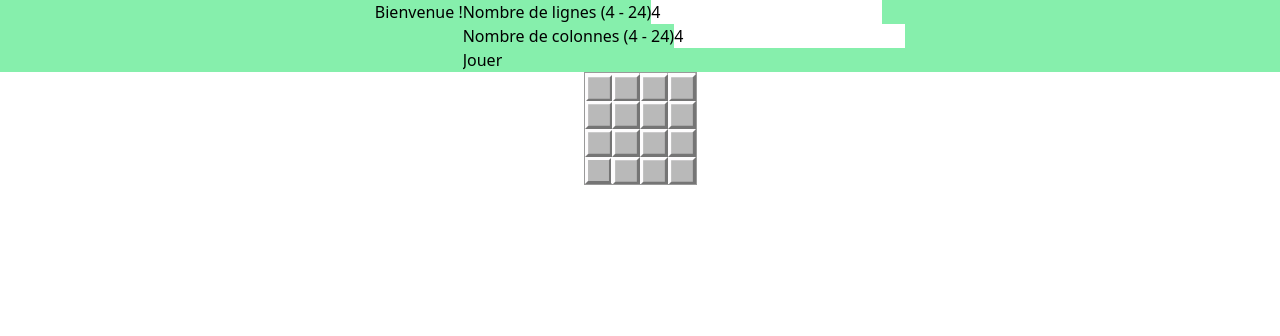
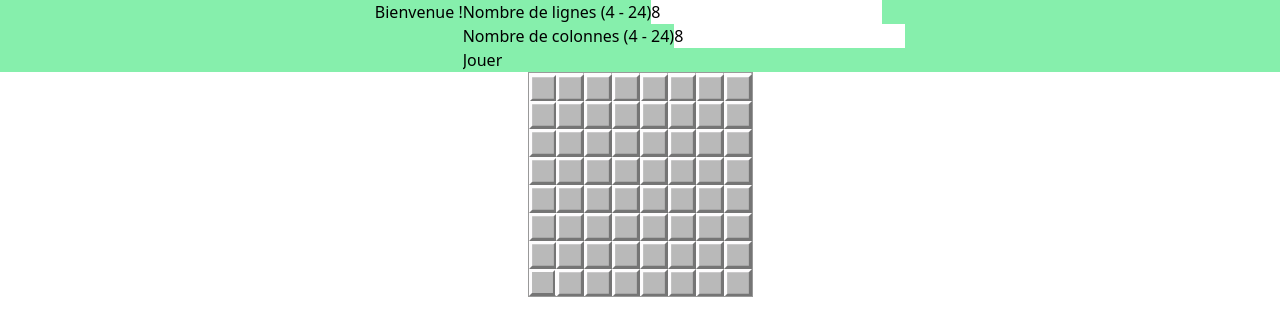
Before and after one commit to gbonjean/minesweeper, a Next.js app: page / in a window 1280 px wide. Shown: the top 336 px of the page. Built offline with nearby package versions, Linux system fonts and the light colour scheme.

Commit message:
logique okok

```diff
--- a/components/minesweeper.js
+++ b/components/minesweeper.js
@@ -1,31 +1,16 @@
 import { useState } from 'react';
 
-const STATES = [
-  "opened",
-  "mine-neighbour-1",
-  "mine-neighbour-2",
-  "mine-neighbour-3",
-  "mine-neighbour-4",
-  "mine-neighbour-5",
-  "mine-neighbour-6",
-  "mine-neighbour-7",
-  "mine-neighbour-8",
-  "mine",
-  "unopened",
-  "flagged"
-]
+export default function Minesweeper() {
 
-
-
-export default function Minesweeper() {
   const minesDensity = 0.1
 
   const [play, setPlay] = useState(false)
   const [text, setText] = useState('Bienvenue !')
-  const [rows, setRows] = useState(4)
-  const [cols, setCols] = useState(4)
+  const [rows, setRows] = useState(8)
+  const [cols, setCols] = useState(8)
   const [grid, setGrid] = useState(createBoard(rows, cols, minesDensity))
-  const [mask, setMask] = useState(Array.from(Array(rows), () => new Array(cols).fill(10)))
+  const [mask, setMask] = useState(fillMask(rows, cols, 12))
+
 
   const hasWon = () => {
     let res = true
@@ -99,43 +84,60 @@ export default function Minesweeper() {
   }
 
   const handleRowsChange = (val) => {
-    if (val > 3 && val < 25) setRows(val)
+    if (val > 3 && val < 25) {
+      setRows(val)
+      setMask(fillMask(val, cols, 12))
+    }
   }
 
   const handleColsChange = (val) => {
-    if (val > 3 && val < 25) setCols(val)
+    if (val > 3 && val < 25) {
+      setCols(val)
+      setMask(fillMask(rows, val, 12))
+    }
   }
 
   const start = () => {
     setPlay(true)
     setGrid(createBoard(rows, cols, minesDensity))
-    setMask(Array.from(Array(rows), () => new Array(cols).fill(10)))
+    setMask(fillMask(rows, cols, 10))
   }
 
   const end = (boom) => {
-    setMask(grid)
     setPlay(false)
-    setText(boom ? 'Perdu !' : 'Bravo !')
+    if (boom) {
+      setMask(grid)
+      setText('Perdu !')
+    } else setText('Bravo !')
   }
 
   return (
     <div className='' onContextMenu={(e) => e.preventDefault()}>
       <Info
+        play={play}
         text={text} rows={rows} cols={cols}
         onRowsChange={(e) => handleRowsChange(Number(e.target.value))}
         onColsChange={(e) => handleColsChange(Number(e.target.value))}
         onPlay={() => start()}
       />
-      <Grid grid={grid} mask={mask} rows={rows} cols={cols} onCellClick={(e, i, j) => handleClick(e, i, j)} />
+      <Grid
+        play={play}
+        grid={grid}
+        mask={mask}
+        rows={rows}
+        cols={cols}
+        onCellClick={(e, i, j) => handleClick(e, i, j)} />
     </div>
-  );
+    );
+
 }
 
-
-function Grid({ grid, mask, rows, cols, onCellClick }) {
+const Grid = ({ play, grid, mask, rows, cols, onCellClick }) => {
 
   const handleClick = (e, i, j) => {
-    onCellClick(e, i, j)
+    if (play) {
+      onCellClick(e, i, j)
+    }
   }
 
   let board = [];
@@ -143,7 +145,7 @@ function Grid({ grid, mask, rows, cols, onCellClick }) {
   for (let i = 0; i < rows; i++) {
     let row = [];
     for (let j = 0; j < cols; j++) {
-      row.push(<Cell key={key} value={mask[i][j] > 9 ? mask[i][j] : grid[i][j]} onCellClick={(e) => handleClick(e, i, j)} />)
+      row.push(<Cell play={play} key={key} value={mask[i][j] > 9 ? mask[i][j] : grid[i][j]} onCellClick={(e) => handleClick(e, i, j)} />)
       key++;
     }
     board.push(<tr key={key}>{row}</tr>)
@@ -152,15 +154,18 @@ function Grid({ grid, mask, rows, cols, onCellClick }) {
   return (
     <table className='ml-auto mr-auto'><tbody id="minesweeper">{board}</tbody></table>
   );
+
 }
 
-function Cell({ value, onCellClick }) {
+const Cell = ({ value, onCellClick }) => {
+
   return (
     <td className={STATES[value]} onMouseDown={onCellClick} onContextMenu={(e) => e.preventDefault()}></td>
   );
+
 }
 
-function Info({ text, rows, cols, onRowsChange, onColsChange, onPlay }) {
+const Info = ({ play, text, rows, cols, onRowsChange, onColsChange, onPlay }) => {
 
   return(
     <div className='bg-green-300 flex justify-center'>
@@ -168,19 +173,21 @@ function Info({ text, rows, cols, onRowsChange, onColsChange, onPlay }) {
       <form onSubmit={(e) => e.preventDefault()} >
         <div className='flex'>
           <label>Nombre de lignes (4 - 24)</label>
-          <input type="number" value={rows} onChange={onRowsChange}  />
+          <input type="number" value={rows} onChange={play ? null : onRowsChange}  />
         </div>
         <div>
           <label>Nombre de colonnes (4 - 24)</label>
-          <input type="number" value={cols} onChange={onColsChange}  />
+          <input type="number" value={cols} onChange={play ? null : onColsChange}  />
         </div>
-        <input type='submit' value="Jouer" onClick={onPlay}/>
+        <input type='submit' value="Jouer" onClick={play ? null : onPlay}/>
       </form>
     </div>
   );
+
 }
 
 const createBoard = (rows, cols, minesDensity) => {
+
   const board = Array.from(Array(rows), () => new Array(cols).fill(0))
 
   // Placing Mines
@@ -207,4 +214,25 @@ const createBoard = (rows, cols, minesDensity) => {
   }
 
   return board;
+
 }
+
+const fillMask = (rows, cols, state) => {
+  return Array.from(Array(rows), () => new Array(cols).fill(state))
+}
+
+const STATES = [
+  "opened",
+  "mine-neighbour-1",
+  "mine-neighbour-2",
+  "mine-neighbour-3",
+  "mine-neighbour-4",
+  "mine-neighbour-5",
+  "mine-neighbour-6",
+  "mine-neighbour-7",
+  "mine-neighbour-8",
+  "mine",
+  "unopened",
+  "flagged",
+  "noplay"
+]
--- a/styles/globals.css
+++ b/styles/globals.css
@@ -25,6 +25,10 @@
 td.unopened {
   background: url('../public/img/unopened.svg');
   cursor: pointer;
+}
+
+td.noplay {
+  background: url('../public/img/unopened.svg');
 }
 
 td.opened {
```
